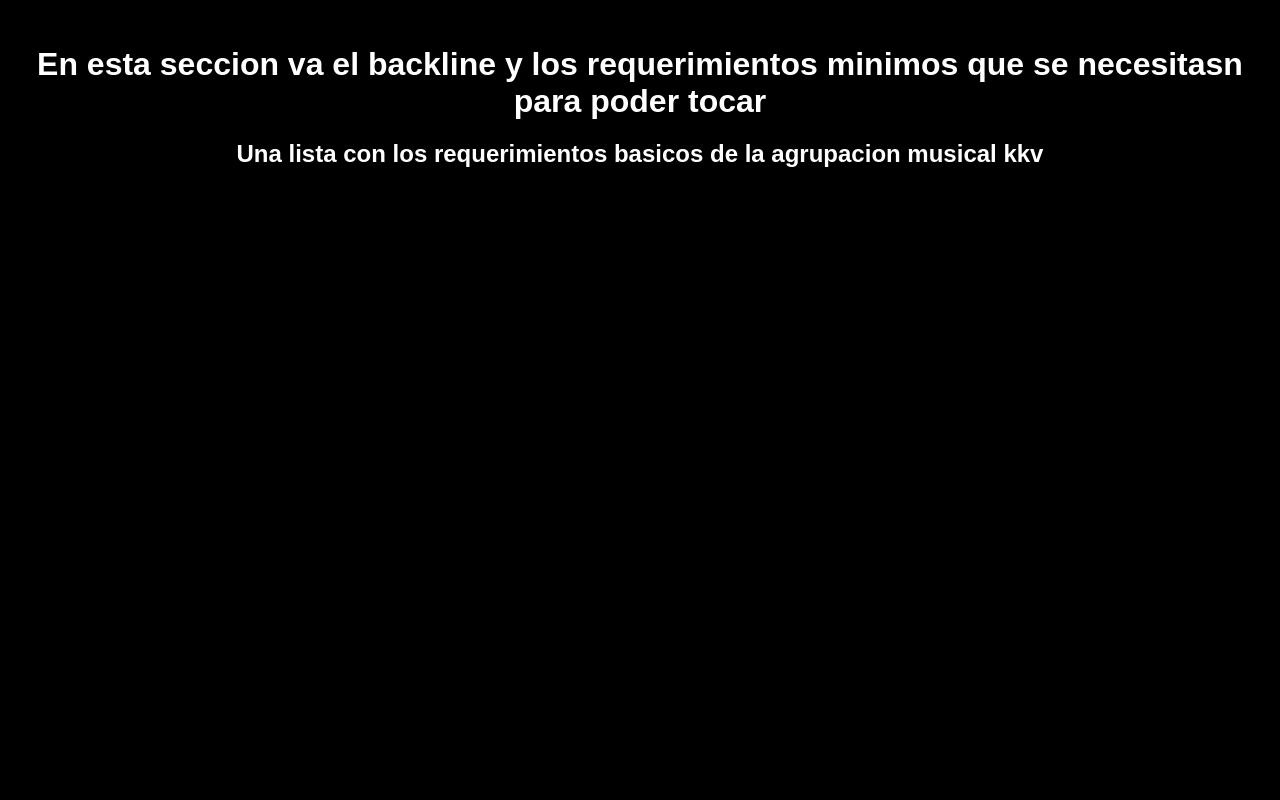
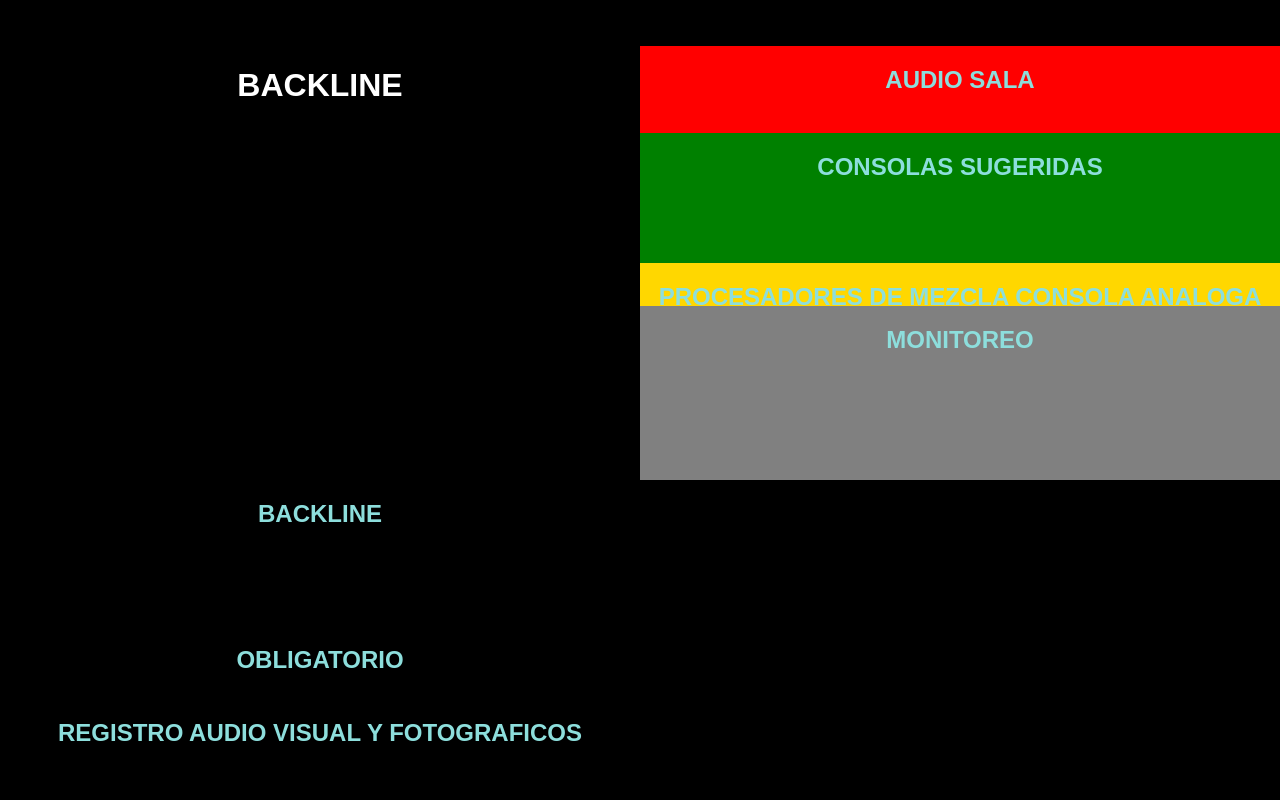
Before and after one commit to juan-rv/kkv-portfolio, a React (Create React App) app: page / in a window 1280 px wide. Shown: the part 3040-3840 px from the top of the page. Built offline with nearby package versions, Linux system fonts and the light colour scheme; no server answers; a web font is replaced by a local one.

Commit message:
maquetacion backline

```diff
--- a/src/components/Backline.jsx
+++ b/src/components/Backline.jsx
@@ -6,14 +6,32 @@ const Backline = () => {
 
   return (
     <div className="backline" id="backLine" ref={sectionRef}>
-      <h1>
-        En esta seccion va el backline y los requerimientos minimos que se
-        necesitasn para poder tocar
-      </h1>
-
-      <h2>
-        Una lista con los requerimientos basicos de la agrupacion musical kkv
-      </h2>
+      <h1>BackLine</h1>
+      <div className="backIzq">
+        <div className="a">
+          <h2>Audio Sala</h2>
+        </div>
+        <div className="b">
+          <h2>Consolas Sugeridas</h2>
+        </div>
+        <div className="c">
+          <h2>Procesadores de Mezcla Consola Analoga</h2>
+        </div>
+        <div className="d">
+          <h2>Monitoreo</h2>
+        </div>
+      </div>
+      <div className="backDer">
+        <div>
+          <h2>Backline</h2>
+        </div>
+        <div>
+          <h2>Obligatorio</h2>
+        </div>
+        <div>
+          <h2>Registro audio visual y fotograficos</h2>
+        </div>
+      </div>
     </div>
   );
 };
--- a/src/styles/BackLine.css
+++ b/src/styles/BackLine.css
@@ -3,8 +3,41 @@
     color: white;
     margin: 0;
     height: 100vh;
+    display: grid;
+    grid-template-columns: 50% 50%;
+    text-transform: uppercase;
 }
 
 .backline h1 {
-    margin: 0;
+    text-align: center;
 }
+
+.backline h2 {
+    color: #8DDEDC;
+}
+
+.backIzq {
+    display: grid;
+    grid-template-rows: 20% 30% 10% 40%;
+}
+
+.backDer {
+    display: grid;
+    grid-template-rows: 40% 20% 40%;
+}
+
+.a {
+    background: red;
+}
+
+.b {
+    background: green;
+}
+
+.c {
+background: gold;
+}
+
+.d {
+    background: grey;
+}
```
